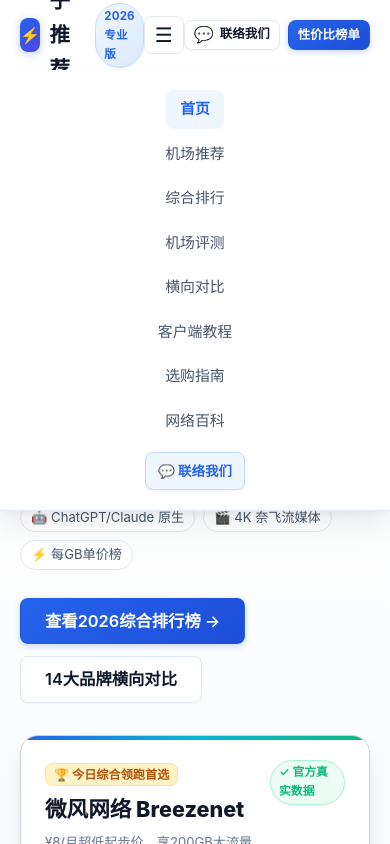
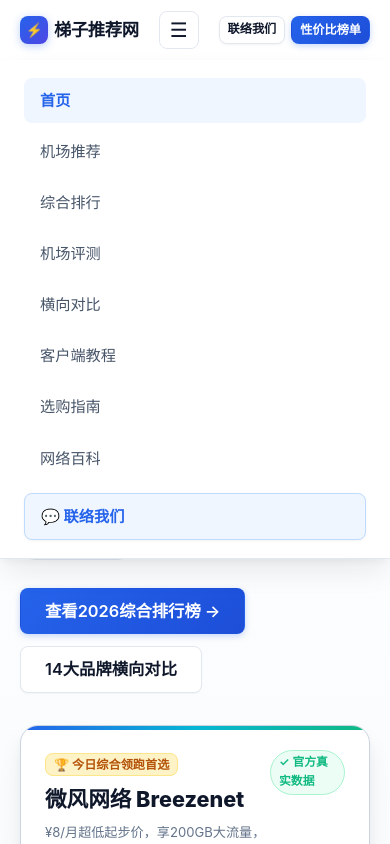
Before and after one commit to tangtang856/tizituijian.vip, a website: page index.html in a window 390 px wide. Both pictures are taken after a click on the button "展开导航菜单". Shown: the top 844 px of the page. Drawn offline with Linux system fonts and the light colour scheme.

Commit message:
fix(nav): prevent vertical text breaking on navigation links and badges, improve responsive header breakpoints

```diff
--- a/css/style.css
+++ b/css/style.css
@@ -130,16 +130,19 @@ img {
   align-items: center;
   justify-content: space-between;
   height: 70px;
+  gap: 12px;
 }
 
 .brand-logo {
   display: flex;
   align-items: center;
   gap: 10px;
-  font-size: 1.28rem;
+  font-size: 1.25rem;
   font-weight: 800;
   color: var(--text-main);
   letter-spacing: -0.02em;
+  white-space: nowrap;
+  flex-shrink: 0;
 }
 
 .brand-logo:hover {
@@ -157,6 +160,7 @@ img {
   color: #fff;
   font-size: 1rem;
   box-shadow: 0 2px 8px rgba(37, 99, 235, 0.3);
+  flex-shrink: 0;
 }
 
 .brand-badge {
@@ -168,21 +172,29 @@ img {
   border-radius: var(--radius-full);
   border: 1px solid var(--primary-border);
   letter-spacing: 0.02em;
+  white-space: nowrap;
+  flex-shrink: 0;
+  display: inline-block;
 }
 
 .site-nav {
   display: flex;
   align-items: center;
-  gap: 6px;
+  gap: 4px;
+  flex-shrink: 1;
 }
 
 .nav-link {
-  font-size: 0.93rem;
+  font-size: 0.92rem;
   font-weight: 500;
   color: var(--text-muted);
-  padding: 7px 14px;
+  padding: 7px 11px;
   border-radius: var(--radius-sm);
   transition: all 0.18s ease;
+  white-space: nowrap;
+  display: inline-flex;
+  align-items: center;
+  flex-shrink: 0;
 }
 
 .nav-link:hover {
@@ -199,7 +211,9 @@ img {
 .header-cta {
   display: flex;
   align-items: center;
-  gap: 12px;
+  gap: 10px;
+  flex-shrink: 0;
+  white-space: nowrap;
 }
 
 .nav-toggle-btn {
@@ -211,6 +225,7 @@ img {
   font-size: 1.25rem;
   cursor: pointer;
   color: var(--text-main);
+  flex-shrink: 0;
 }
 
 /* ==========================================================================
@@ -1345,6 +1360,34 @@ img {
 /* ==========================================================================
    响应式断点适配 (Responsive Breakpoints)
    ========================================================================== */
+
+/* 1. 中等屏幕 / 笔记本屏 (1025px ~ 1260px) - 保证字不折行，紧凑内边距 */
+@media (max-width: 1260px) {
+  .brand-badge {
+    display: none; /* 紧凑屏幕隐藏副徽章，为导航留出充分横向空间 */
+  }
+  .brand-logo {
+    font-size: 1.18rem;
+    gap: 8px;
+  }
+  .site-nav {
+    gap: 2px;
+  }
+  .nav-link {
+    padding: 6px 8px;
+    font-size: 0.86rem;
+  }
+  .header-cta {
+    gap: 8px;
+  }
+  .btn-contact-trigger,
+  .header-cta .btn {
+    padding: 6px 10px;
+    font-size: 0.82rem;
+  }
+}
+
+/* 2. 平板与窄屏桌面 (<= 1024px) - 启动专业移动端折叠导航，彻底杜绝任何字数换行 */
 @media (max-width: 1024px) {
   .hero-grid {
     grid-template-columns: 1fr;
@@ -1369,12 +1412,8 @@ img {
     grid-template-columns: 1fr 1fr;
     gap: 32px;
   }
-}
-
-@media (max-width: 768px) {
-  .hero-title {
-    font-size: 1.95rem;
-  }
+
+  /* 导航折叠为全宽下拉抽屉 */
   .site-nav {
     display: none;
     position: absolute;
@@ -1383,16 +1422,39 @@ img {
     right: 0;
     background: #ffffff;
     flex-direction: column;
-    padding: 20px;
+    padding: 18px 24px;
     border-bottom: 1px solid var(--border-color);
     box-shadow: var(--shadow-lg);
+    gap: 6px;
+    z-index: 1001;
   }
   .site-nav.open {
     display: flex;
   }
+  .site-nav .nav-link {
+    padding: 10px 16px;
+    font-size: 0.95rem;
+    border-radius: var(--radius-sm);
+    width: 100%;
+  }
   .nav-toggle-btn {
     display: block;
   }
+  .header-cta {
+    gap: 8px;
+  }
+  .btn-contact-trigger,
+  .header-cta .btn {
+    padding: 6px 10px;
+    font-size: 0.82rem;
+  }
+}
+
+/* 3. 手机端 (<= 768px) */
+@media (max-width: 768px) {
+  .hero-title {
+    font-size: 1.95rem;
+  }
   .airport-grid {
     grid-template-columns: 1fr;
   }
@@ -1405,19 +1467,34 @@ img {
   .footer-grid {
     grid-template-columns: 1fr;
   }
+}
+
+/* 4. 小屏手机 (<= 480px) */
+@media (max-width: 480px) {
+  .header-inner {
+    height: 60px;
+  }
+  .site-nav {
+    top: 60px;
+  }
+  .brand-logo {
+    font-size: 1.08rem;
+    gap: 6px;
+  }
+  .brand-icon-box {
+    width: 28px;
+    height: 28px;
+    font-size: 0.85rem;
+  }
   .header-cta {
-    gap: 8px;
-  }
-  .btn-contact-trigger {
-    padding: 7px 12px;
-    font-size: 0.84rem;
-  }
-}
-
-@media (max-width: 480px) {
+    gap: 6px;
+  }
   .header-cta .btn {
-    padding: 6px 9px;
-    font-size: 0.78rem;
+    padding: 5px 8px;
+    font-size: 0.76rem;
+  }
+  .header-cta .btn-contact-trigger span.contact-bubble-icon {
+    display: none;
   }
 }
 
@@ -1450,7 +1527,7 @@ img {
   line-height: 1;
 }
 
-@media (min-width: 769px) {
+@media (min-width: 1025px) {
   .mobile-contact-link {
     display: none !important;
   }
```
Also changed, not shown: dist/css/style.css.
